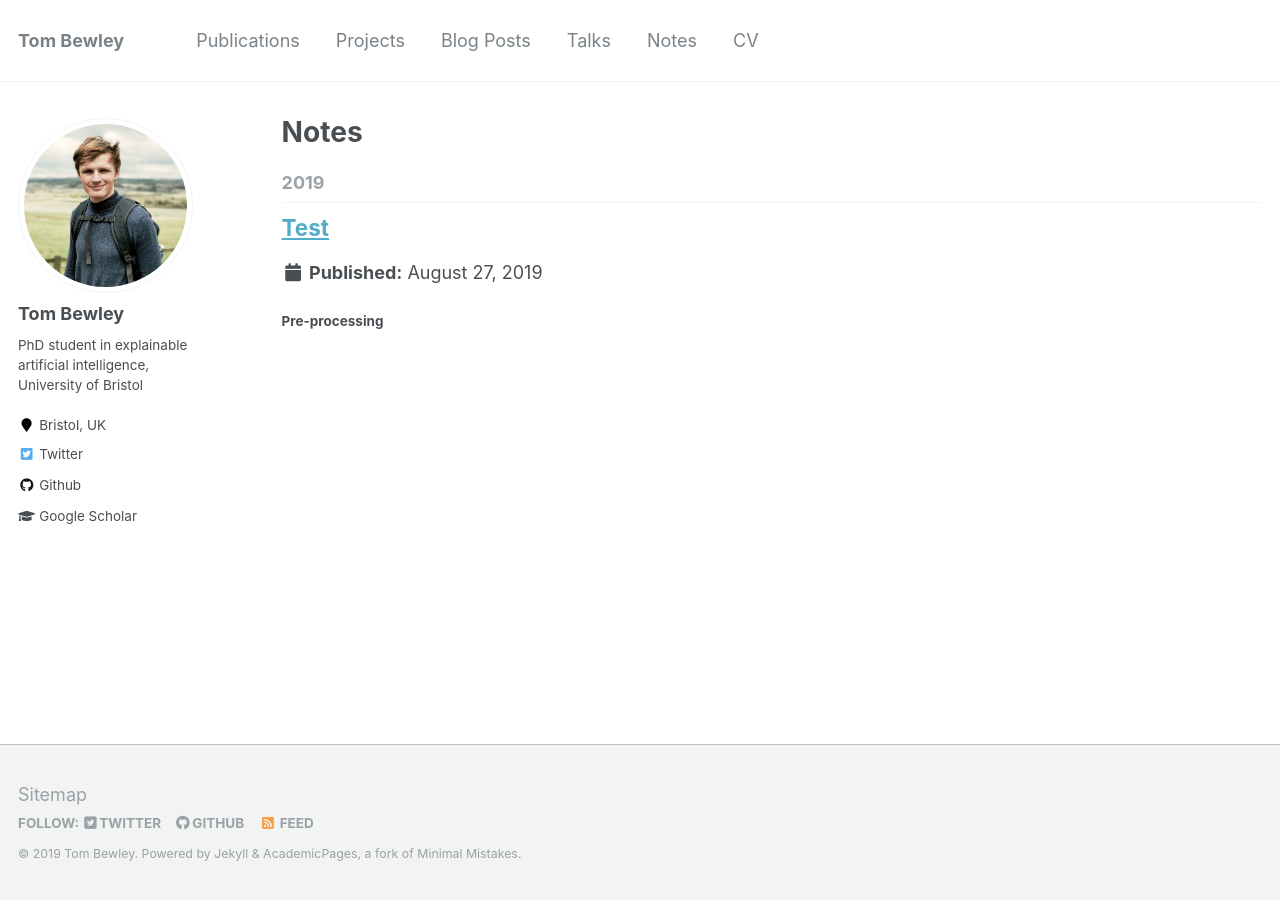
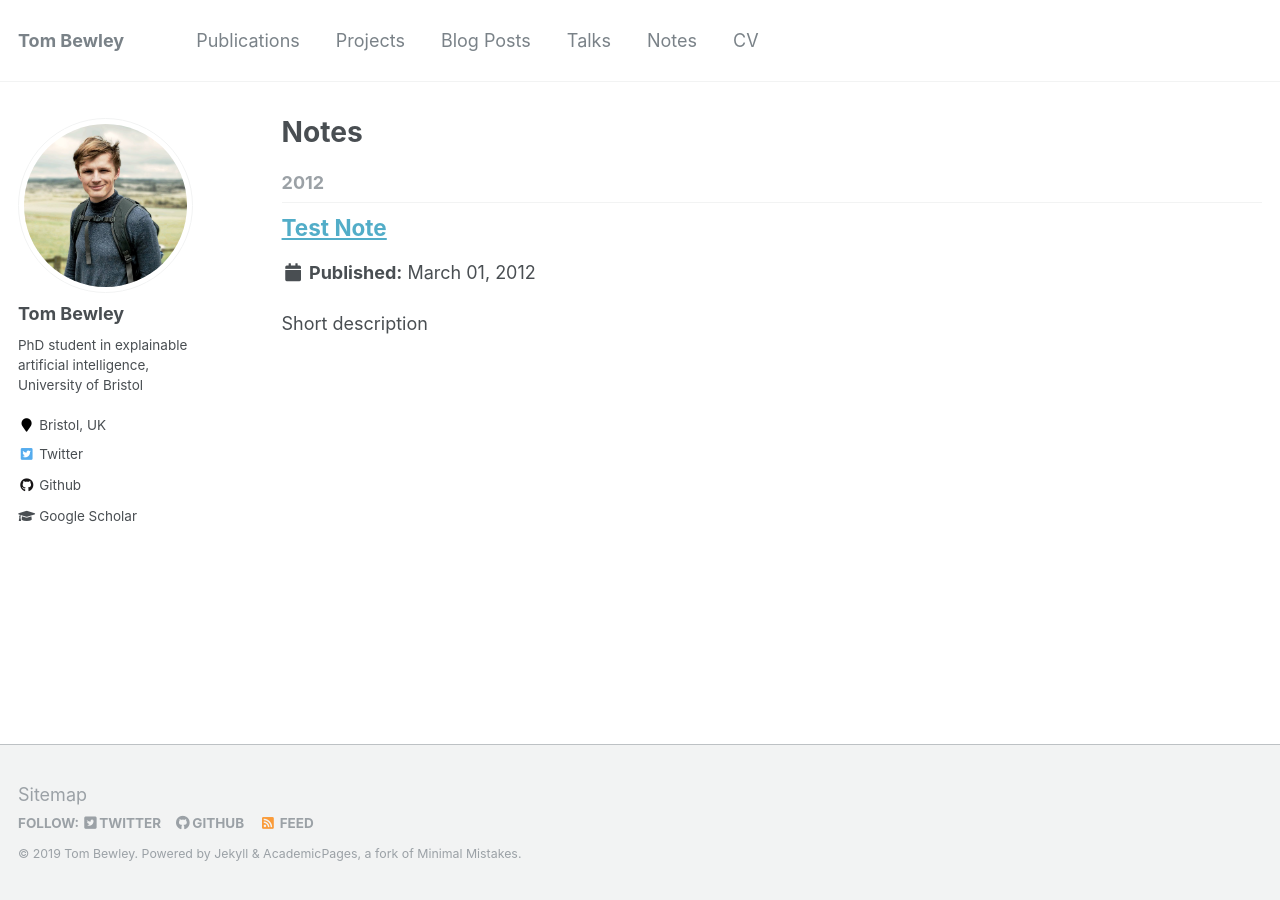
Before and after one commit to tombewley/tombewley.github.io, a Jekyll site: the page built from _pages/notes.html, in a window 1280 px wide. Built offline with Jekyll 4.4.1, drawn with Linux system fonts in a browser that asks for light colours.

Commit message:
Final note

```diff
--- a/_config.yml
+++ b/_config.yml
@@ -246,6 +246,14 @@ defaults:
       layout: talk
       author_profile: true
       share: true
+  # _notes
+  - scope:
+      path: ""
+      type: notes
+    values:
+      layout: talk
+      author_profile: true
+      share: true
 
 # Sass/SCSS
 sass:
--- a/_notes/2019-08-27-test.md
+++ b/_notes/2019-08-27-test1.md
@@ -1,10 +1,13 @@
 ---
-title: 'Test'
-date: 2019-08-27
-permalink: /notes/test
-tags:
-  - category1
+title: "Test Note"
+collection: notes
+type: "Details here"
+permalink: /notes/2019-08-27-test1
+date: 2012-03-01
+location: "Bristol, UK"
 ---
+
+Short description
 
 #### Pre-processing
 
@@ -31,7 +34,6 @@ tags:
 - *Stochastic gradient descent*, which involves dividing the training set into batches, is generally much faster (and allows parallelisation) at the cost of slightly reduced accuracy).
 
 - *Momentum* helps to avoid local minimum in the same way that a ball rolling down a hill does not get stick in a small divot. Implemented by retaining last weight derivative and using again:
-
   $$
   w\leftarrow w+\Delta w_t+\alpha\times\Delta w_{t-1}
   $$
```
